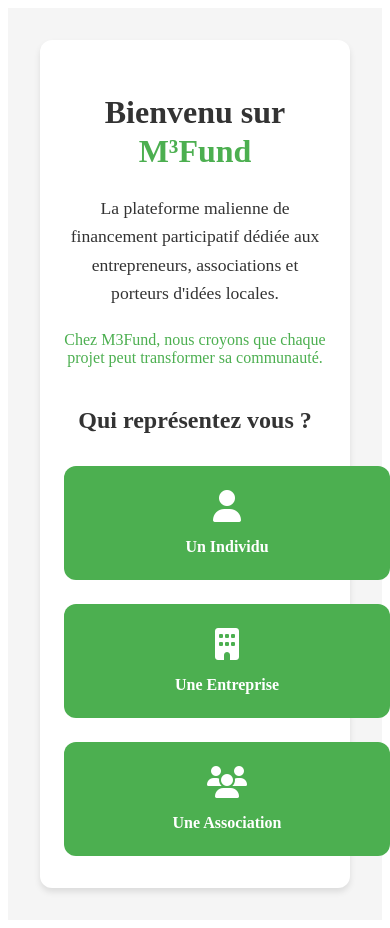
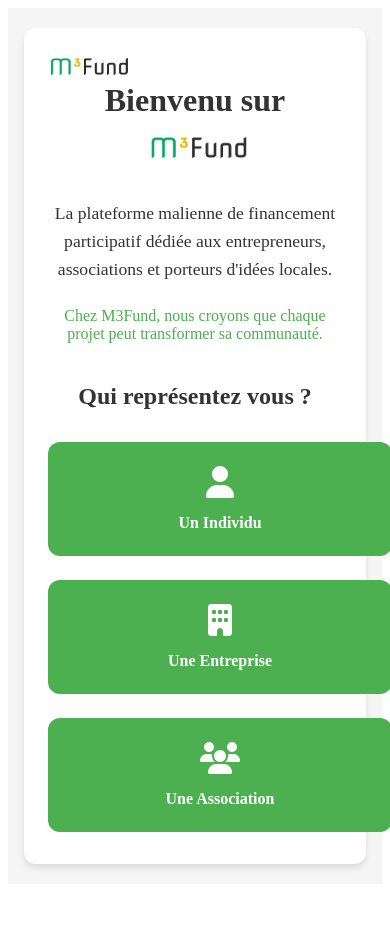
Before and after one commit to mltmohamed/m3Fund-Porteur, an Angular app: page /homepage in a window 390 px wide. After the commit the page ends 892 px from the top, so only its background shows below. Built offline with nearby package versions, Linux system fonts and the light colour scheme.

Commit message:
integration du logo

```diff
--- a/src/app/dashboard/sidebar/sidebar.css
+++ b/src/app/dashboard/sidebar/sidebar.css
@@ -63,34 +63,16 @@
   z-index: 1000;
   transition: transform 0.3s ease;
 }
-.m {
-  font-size: 30px;
-}
-.superscript{
-  font-size: 100px;
-}
-
 .logo {
-  font-size: 1.5rem;
-  font-weight: 700;
   margin-bottom: 2rem;
   text-align: left;
 }
 
-.logo .m {
-  color: #4CAF50;
-}
-
-.logo .superscript {
-  color: #4CAF50;
-  font-size: 0.7em;
-  vertical-align: super;
-  margin-left: -2px;
-}
-
-.logo .fund {
-  color: #333;
-  margin-left: 2px;
+.logo img {
+  max-width: 100%;
+  height: auto;
+  max-height: 60px;
+  object-fit: contain;
 }
 
 .nav-menu {
@@ -226,8 +208,11 @@
   }
 
   .logo {
-    font-size: 1.3rem;
     margin-bottom: 1.5rem;
+  }
+
+  .logo img {
+    max-height: 50px;
   }
 
   .nav-item {
--- a/src/app/dashboard/sidebar/sidebar.html
+++ b/src/app/dashboard/sidebar/sidebar.html
@@ -12,7 +12,7 @@
 
 <div class="sidebar" [class.mobile-open]="isMobileMenuOpen">
   <div class="logo">
-    <span class="m">m</span><span class="superscript">³</span><span class="fund">Fund</span>
+    <img src="/logo.png" alt="m3Fund Logo" />
   </div>
 
   <nav class="nav-menu">
--- a/src/app/homepage/homepage.css
+++ b/src/app/homepage/homepage.css
@@ -15,6 +15,21 @@
   width: 100%;
   box-shadow: 0 4px 6px rgba(0, 0, 0, 0.1);
   text-align: center;
+  position: relative;
+}
+
+.logo-header {
+  position: absolute;
+  top: 1.5rem;
+  left: 1.5rem;
+  z-index: 10;
+}
+
+.logo-header img {
+  max-width: 120px;
+  height: auto;
+  max-height: 50px;
+  object-fit: contain;
 }
 
 .main-title {
@@ -25,9 +40,13 @@
   line-height: 1.2;
 }
 
-.m3fund {
-  color: #4CAF50;
-  font-weight: 700;
+.title-logo {
+  max-width: 250px;
+  height: auto;
+  max-height: 70px;
+  object-fit: contain;
+  vertical-align: middle;
+  margin-left: 0.5rem;
 }
 
 .description {
@@ -101,12 +120,31 @@
 }
 
 @media (max-width: 768px) {
+  .homepage-container {
+    padding: 1rem;
+  }
+
   .content-frame {
     padding: 2rem 1.5rem;
   }
 
+  .logo-header {
+    top: 1rem;
+    left: 1rem;
+  }
+
+  .logo-header img {
+    max-width: 100px;
+    max-height: 45px;
+  }
+
   .main-title {
     font-size: 2rem;
+  }
+
+  .title-logo {
+    max-width: 200px;
+    max-height: 55px;
   }
 
   .buttons-container {
--- a/src/app/homepage/homepage.html
+++ b/src/app/homepage/homepage.html
@@ -1,6 +1,9 @@
 <div class="homepage-container">
   <div class="content-frame">
-    <h1 class="main-title">Bienvenu sur <span class="m3fund">M³Fund</span></h1>
+    <div class="logo-header">
+      <img src="/logo.png" alt="m3Fund Logo" />
+    </div>
+    <h1 class="main-title">Bienvenu sur <img src="/logo.png" alt="m3Fund Logo" class="title-logo" /></h1>
 
     <p class="description">
       La plateforme malienne de financement participatif dédiée aux entrepreneurs, associations et porteurs d'idées locales.
--- a/src/app/registration/association-registration/association-registration.css
+++ b/src/app/registration/association-registration/association-registration.css
@@ -16,6 +16,21 @@
   max-width: 900px;
   width: 100%;
   box-shadow: 0 4px 6px rgba(0, 0, 0, 0.1);
+  position: relative;
+}
+
+.logo-header {
+  position: absolute;
+  top: 1.5rem;
+  left: 1.5rem;
+  z-index: 10;
+}
+
+.logo-header img {
+  max-width: 150px;
+  height: auto;
+  max-height: 60px;
+  object-fit: contain;
 }
 
 /* Header avec logo */
@@ -264,6 +279,16 @@
     margin: 10px;
   }
 
+  .logo-header {
+    top: 1rem;
+    left: 1rem;
+  }
+
+  .logo-header img {
+    max-width: 120px;
+    max-height: 50px;
+  }
+
   .form-columns {
     grid-template-columns: 1fr;
     gap: 20px;
--- a/src/app/registration/association-registration/association-registration.html
+++ b/src/app/registration/association-registration/association-registration.html
@@ -1,5 +1,8 @@
 <div class="registration-page">
   <div class="registration-container">
+    <div class="logo-header">
+      <img src="/logo.png" alt="m3Fund Logo" />
+    </div>
     <!-- Titre de la page -->
     <div class="title-section">
       <h1 class="main-title">Inscription</h1>
--- a/src/app/registration/company-registration/company-registration.css
+++ b/src/app/registration/company-registration/company-registration.css
@@ -16,6 +16,21 @@
     max-width: 900px;
     width: 100%;
     box-shadow: 0 4px 6px rgba(0, 0, 0, 0.1);
+    position: relative;
+  }
+
+  .logo-header {
+    position: absolute;
+    top: 1.5rem;
+    left: 1.5rem;
+    z-index: 10;
+  }
+
+  .logo-header img {
+    max-width: 150px;
+    height: auto;
+    max-height: 60px;
+    object-fit: contain;
   }
 
   /* Header avec logo */
@@ -264,6 +279,16 @@
       margin: 10px;
     }
 
+    .logo-header {
+      top: 1rem;
+      left: 1rem;
+    }
+
+    .logo-header img {
+      max-width: 120px;
+      max-height: 50px;
+    }
+
     .form-columns {
       grid-template-columns: 1fr;
       gap: 20px;
--- a/src/app/registration/company-registration/company-registration.html
+++ b/src/app/registration/company-registration/company-registration.html
@@ -1,5 +1,8 @@
 <div class="registration-page">
   <div class="registration-container">
+    <div class="logo-header">
+      <img src="/logo.png" alt="m3Fund Logo" />
+    </div>
     <!-- Titre de la page -->
     <div class="title-section">
       <h1 class="main-title">Inscription</h1>
--- a/src/app/registration/individual-registration/individual-registration.css
+++ b/src/app/registration/individual-registration/individual-registration.css
@@ -16,6 +16,21 @@
   max-width: 900px;
   width: 100%;
   box-shadow: 0 4px 6px rgba(0, 0, 0, 0.1);
+  position: relative;
+}
+
+.logo-header {
+  position: absolute;
+  top: 1.5rem;
+  left: 1.5rem;
+  z-index: 10;
+}
+
+.logo-header img {
+  max-width: 150px;
+  height: auto;
+  max-height: 60px;
+  object-fit: contain;
 }
 
 /* Header avec logo */
@@ -264,6 +279,16 @@
     margin: 10px;
   }
 
+  .logo-header {
+    top: 1rem;
+    left: 1rem;
+  }
+
+  .logo-header img {
+    max-width: 120px;
+    max-height: 50px;
+  }
+
   .form-columns {
     grid-template-columns: 1fr;
     gap: 20px;
--- a/src/app/registration/individual-registration/individual-registration.html
+++ b/src/app/registration/individual-registration/individual-registration.html
@@ -1,5 +1,8 @@
 <div class="registration-page">
   <div class="registration-container">
+    <div class="logo-header">
+      <img src="/logo.png" alt="m3Fund Logo" />
+    </div>
     <!-- Titre de la page -->
     <div class="title-section">
       <h1 class="main-title">Inscription</h1>
```
Also changed, not shown: public/Logodark.png (added), public/logo.png (added).
